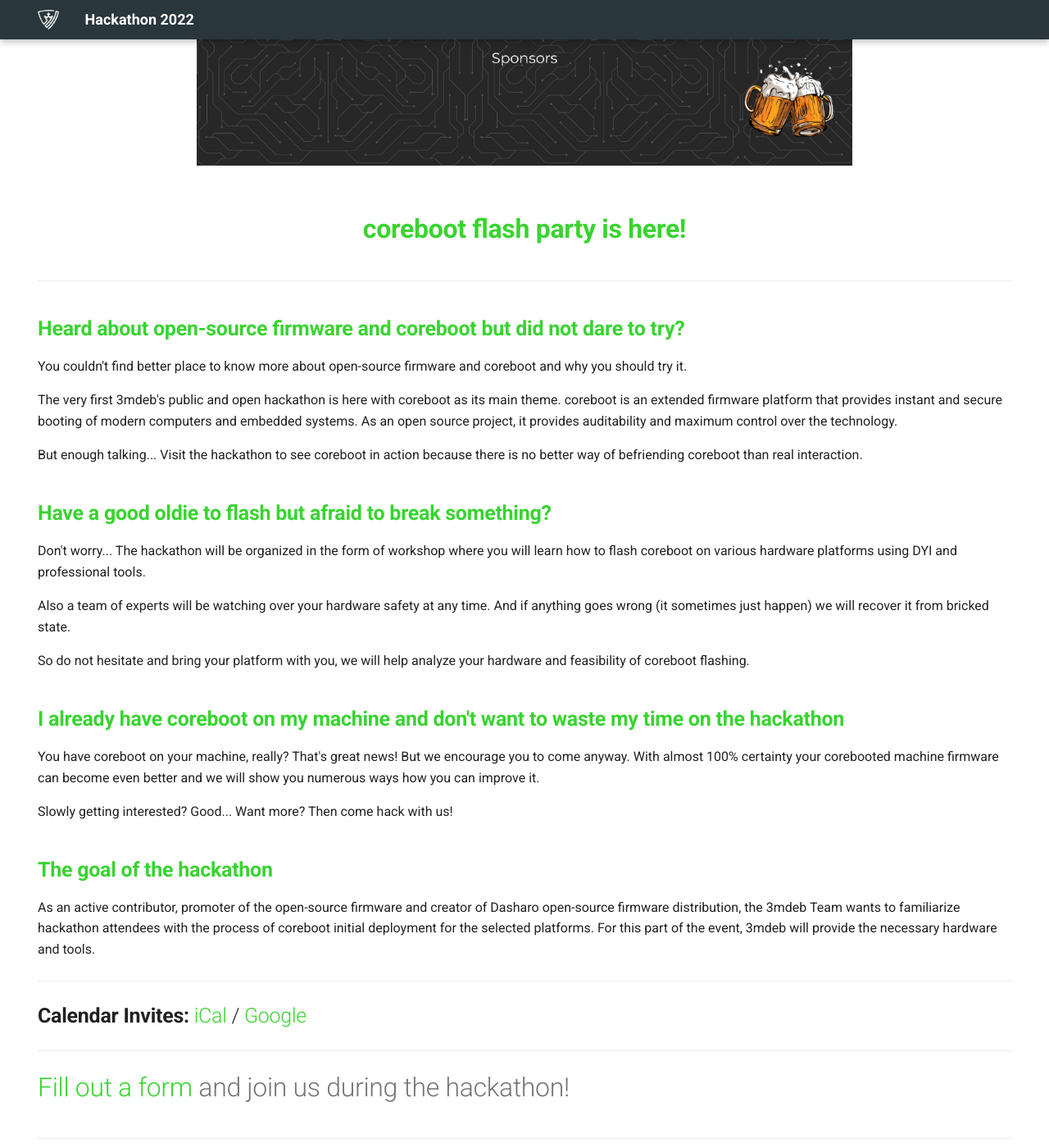
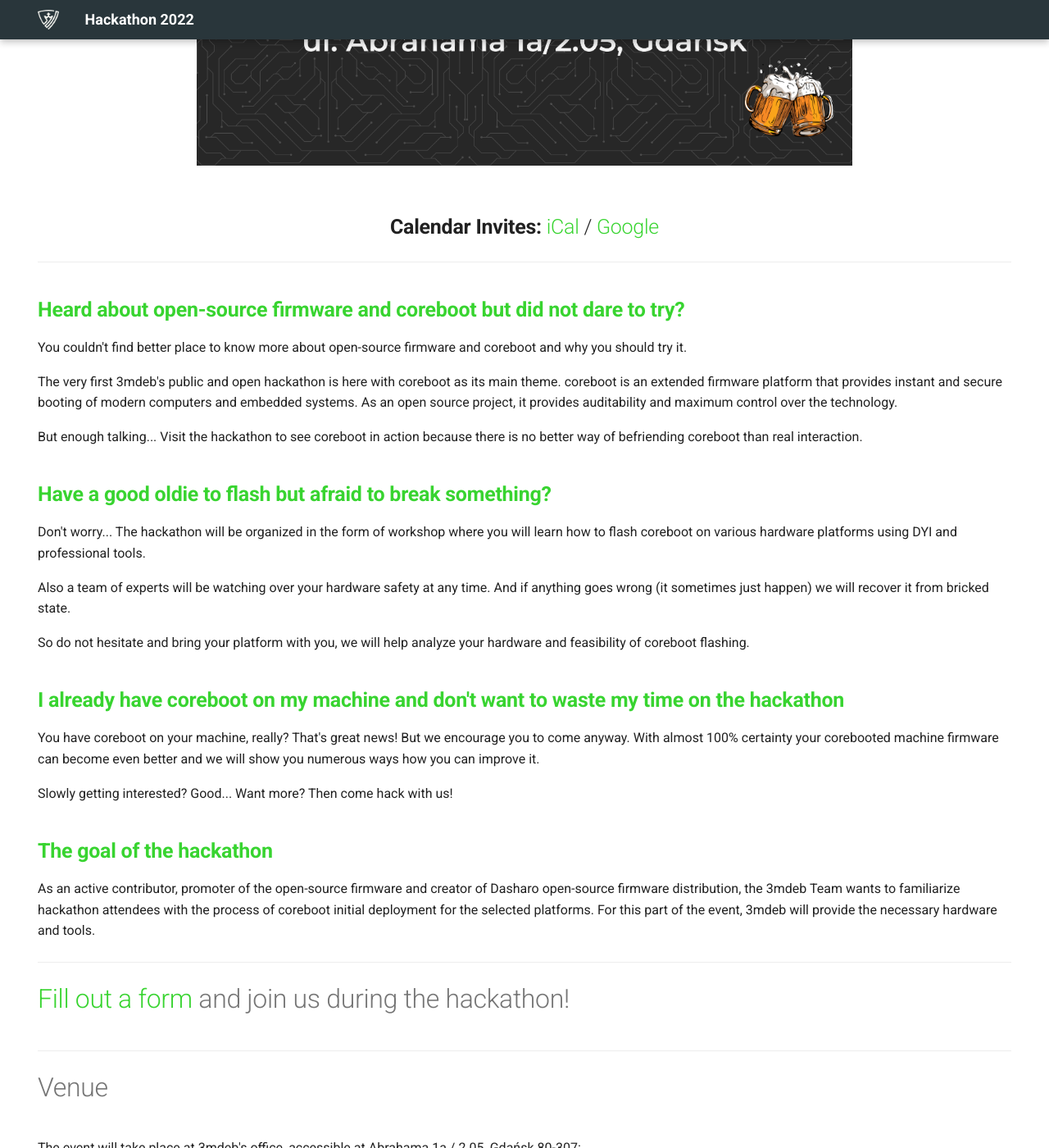
Before and after one commit to 3mdeb/hackathon, an MkDocs documentation site: the page built from docs/index.md, in a window 1280 px wide and 1400 px high, scrolled down 478 px. Shown: the whole window at 82% size. Built offline with MkDocs 1.6.1 and Material for MkDocs 9.7.7, drawn with Linux system fonts in a browser that asks for light colours.

```diff
--- a/docs/index.md
+++ b/docs/index.md
@@ -9,9 +9,18 @@ hide:
   </p>
 <br>
 
-<h1 align="center" style="color: #38d430;">
-  <b>coreboot flash party is here!</b>
-</h1>
+<h2 align="center" style="margin-top: 0px;">
+  <b>Calendar Invites:</b>
+  <a href="static/hackathon2022.ics">iCal</a> /
+  <a href="
+https://calendar.google.com/calendar/event?action=TEMPLATE&tmeid=NWlhNGowZGh1c2MzYzgzOGkyOGkzcHRjZGMgZXZlbnRzQDNtZGViLmNvbQ&tmsrc=events%403mdeb.com" target="_blank">Google</a>
+</h2>
+<!--
+<h2 align="left" style="margin-top: 0px;">
+  <b>Schedule:</b>
+  <a href="https://cfp.3mdeb.com/" target="_blank">Hackathon Schedule</a>
+</h2>
+-->
 
 ---
 
@@ -67,19 +76,6 @@ hackathon attendees with the process of coreboot initial deployment for the
 selected platforms. For this part of the event, 3mdeb will provide the
 necessary hardware and tools.
 
----
-
-<h2 align="left" style="margin-top: 0px;">
-  <b>Calendar Invites:</b>
-  <a href="static/hackathon2022.ics">iCal</a> /
-  <a href="#" target="_blank">Google</a>
-</h2>
-<!--
-<h2 align="left" style="margin-top: 0px;">
-  <b>Schedule:</b>
-  <a href="https://cfp.3mdeb.com/" target="_blank">Hackathon Schedule</a>
-</h2>
--->
 ---
 
 <h1 align="left" style="margin-top: 0px;">
```
Also changed, not shown: docs/images/hackathon-2022-poster.png, 1 other file.
